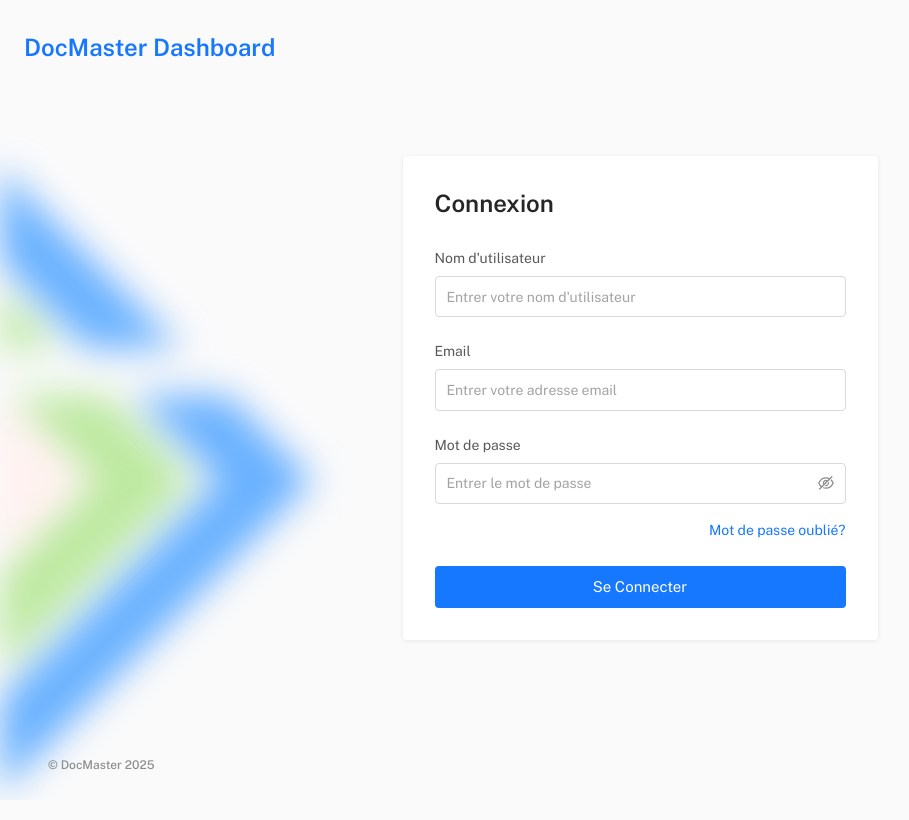
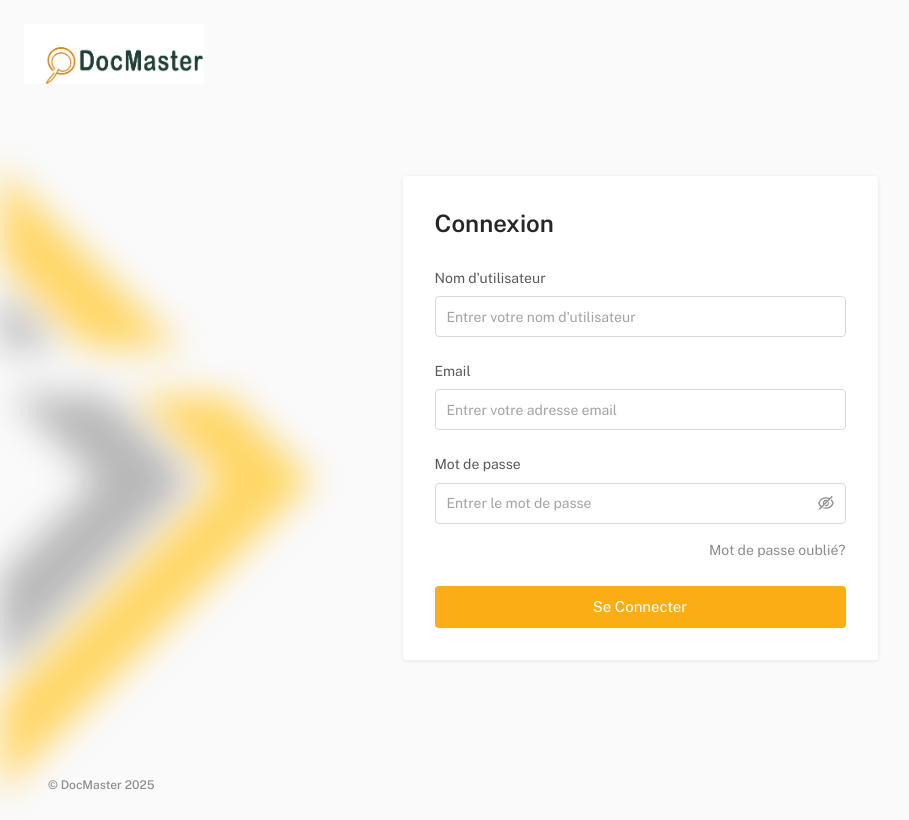
Before and after one commit to jordanNdjock/docmaster-dashboard, a React (Vite) app: page /login in a window 1280 px wide. Shown: the whole page, without its empty margins (0-909 px from the left). Built offline with nearby package versions, Linux system fonts and the light colour scheme.

Commit message:
change color, mask search and notification to 0

```diff
--- a/src/layout/Dashboard/Header/HeaderContent/Notification.jsx
+++ b/src/layout/Dashboard/Header/HeaderContent/Notification.jsx
@@ -51,7 +51,7 @@ export default function Notification() {
   const downMD = useMediaQuery((theme) => theme.breakpoints.down('md'));
 
   const anchorRef = useRef(null);
-  const [read, setRead] = useState(2);
+  const [read, setRead] = useState(0);
   const [open, setOpen] = useState(false);
   const handleToggle = () => {
     setOpen((prevOpen) => !prevOpen);
--- a/src/layout/Dashboard/Header/HeaderContent/Search.jsx
+++ b/src/layout/Dashboard/Header/HeaderContent/Search.jsx
@@ -12,7 +12,7 @@ import SearchOutlined from '@ant-design/icons/SearchOutlined';
 export default function Search() {
   return (
     <Box sx={{ width: '100%', ml: { xs: 0, md: 1 } }}>
-      <FormControl sx={{ width: { xs: '100%', md: 224 } }}>
+      {/* <FormControl sx={{ width: { xs: '100%', md: 224 } }}>
         <OutlinedInput
           size="small"
           id="header-search"
@@ -27,7 +27,7 @@ export default function Search() {
           }}
           placeholder="Ctrl + K"
         />
-      </FormControl>
+      </FormControl> */}
     </Box>
   );
 }
--- a/src/menu-items/gestion.jsx
+++ b/src/menu-items/gestion.jsx
@@ -39,13 +39,13 @@ const utilities = {
       url: '/type-documents',
       icon: icons.CopyOutlined
     },
-    {
-      id: 'util-documents',
-      title: 'Documents',
-      type: 'item',
-      url: '/documents',
-      icon: icons.FileTextOutlined
-    },
+    // {
+    //   id: 'util-documents',
+    //   title: 'Documents',
+    //   type: 'item',
+    //   url: '/documents',
+    //   icon: icons.FileTextOutlined
+    // },
     {
       id: 'util-declarations',
       title: 'Déclarations',
@@ -60,13 +60,13 @@ const utilities = {
       url: '/utilisateurs',
       icon: icons.UserOutlined
     },
-      {
-      id: 'util-abonnement-users',
-      title: 'Abonnement des utilisateurs',
-      type: 'item',
-      url: '/abonnement-utilisateurs',
-      icon: icons.LikeOutlined
-    },
+    //   {
+    //   id: 'util-abonnement-users',
+    //   title: 'Abonnement des utilisateurs',
+    //   type: 'item',
+    //   url: '/abonnement-utilisateurs',
+    //   icon: icons.LikeOutlined
+    // },
   ]
 };
 
--- a/src/sections/auth/AuthBackground.jsx
+++ b/src/sections/auth/AuthBackground.jsx
@@ -24,13 +24,8 @@ export default function AuthBackground() {
         />
         <path
           d="M-516.39 358.707L-451.914 294.23L-451.846 294.163H-330.545L-378.81 342.428L-391.272 354.889L-440.697 404.314L-434.575 410.453L-157.683 687.328L125.33 404.314L75.8879 354.889L72.4068 351.391L15.1785 294.163H136.48L136.547 294.23L187.082 344.765L246.631 404.314L-157.683 808.629L-561.998 404.314L-516.39 358.707ZM-157.683 0L75.9383 233.622H-45.3627L-157.683 121.301L-270.004 233.622H-391.305L-157.683 0Z"
-          fill={theme.palette.success.light}
+          fill={theme.palette.grey[500]}
           opacity="0.6"
-        />
-        <path
-          d="M-647.386 358.707L-582.91 294.23L-582.842 294.163H-461.541L-509.806 342.428L-522.268 354.889L-571.693 404.314L-565.571 410.453L-288.68 687.328L-5.66624 404.314L-55.1082 354.889L-58.5893 351.391L-115.818 294.163H5.48342L5.5507 294.23L56.0858 344.765L115.635 404.314L-288.68 808.629L-692.994 404.314L-647.386 358.707ZM-288.68 0L-55.0578 233.622H-176.359L-288.68 121.301L-401 233.622H-522.301L-288.68 0Z"
-          fill={theme.palette.error.lighter}
-          opacity="1"
         />
       </svg>
     </Box>
--- a/src/sections/auth/AuthLogin.jsx
+++ b/src/sections/auth/AuthLogin.jsx
@@ -153,7 +153,7 @@ export default function AuthLogin() {
               </Grid>
               <Grid sx={{ mt: -1 }} size={12}>
                 <Stack direction="row" justifyContent="end" alignItems="center" spacing={2}>
-                  <Link variant="h6" component={RouterLink} to="#" color="primary">
+                  <Link variant="h6" component={RouterLink} to="#" color="secondary">
                     Mot de passe oublié?
                   </Link>
                 </Stack>
--- a/src/sections/auth/AuthWrapper.jsx
+++ b/src/sections/auth/AuthWrapper.jsx
@@ -21,10 +21,10 @@ export default function AuthWrapper({ children }) {
       <AuthBackground />
       <Grid container direction="column" justifyContent="flex-end" sx={{ minHeight: '100vh' }}>
         <Grid sx={{ px: 3, mt: 3 }} size={12}>
-          {/* <Logo to="/" /> */}
-          <Typography variant="h3" color="primary">
-            DocMaster Dashboard
-          </Typography>
+          <Logo to="/index" />
+          {/* <Typography variant="h3" color="primary">
+            Admin
+          </Typography> */}
         </Grid>
         <Grid size={12}>
           <Grid
--- a/src/themes/theme/index.js
+++ b/src/themes/theme/index.js
@@ -24,17 +24,30 @@ export default function Default(colors) {
   const contrastText = '#fff';
 
   return {
-    primary: {
-      lighter: blue[0],
-      100: blue[1],
-      200: blue[2],
-      light: blue[3],
-      400: blue[4],
-      main: blue[5],
-      dark: blue[6],
-      700: blue[7],
-      darker: blue[8],
-      900: blue[9],
+    // primary: {
+    //   lighter: blue[0],
+    //   100: blue[1],
+    //   200: blue[2],
+    //   light: blue[3],
+    //   400: blue[4],
+    //   main: blue[5],
+    //   dark: blue[6],
+    //   700: blue[7],
+    //   darker: blue[8],
+    //   900: blue[9],
+    //   contrastText
+    // },
+     primary: {
+      lighter: gold[0],
+      100: gold[1],
+      200: gold[2],
+      light: gold[3],
+      400: gold[4],
+      main: gold[5],
+      dark: gold[6],
+      700: gold[7],
+      darker: gold[8],
+      900: gold[9],
       contrastText
     },
     secondary: {
```
